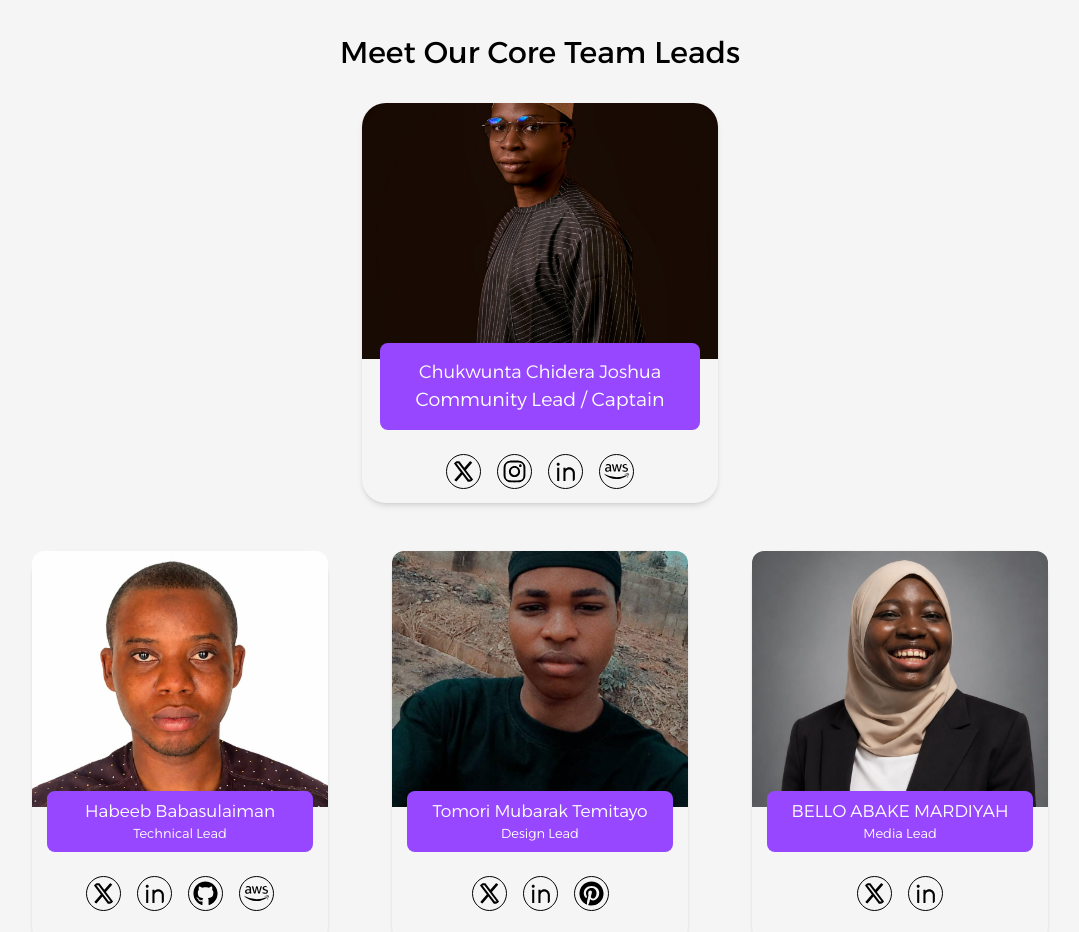
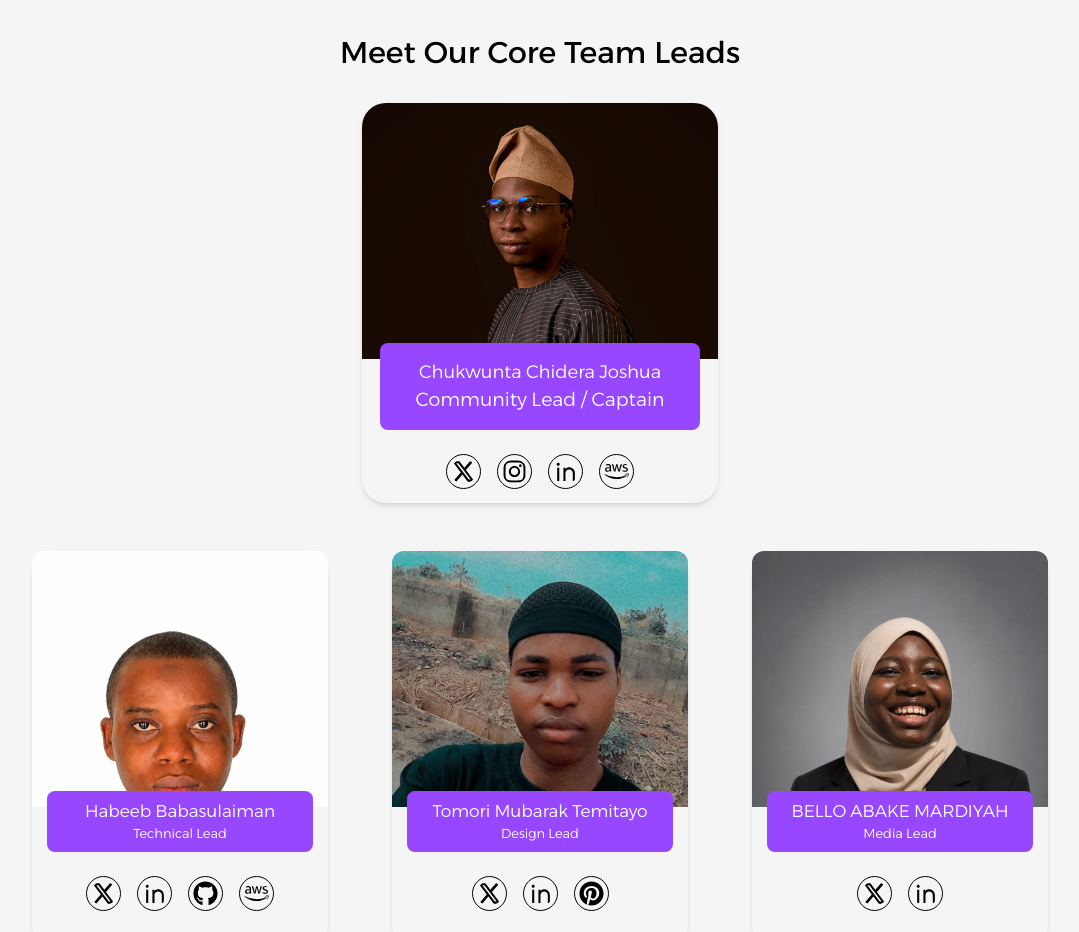
Before and after one commit to AWS-SBG-UNILORIN-DEV/Official_website, a React (Vite) app: page / in a window 1280 px wide. Shown: the part 3200-4132 px from the top of the page, without its empty margins (100-1179 px from the left). Built offline with nearby package versions, Linux system fonts and the light colour scheme.

Commit message:
Update image loading behavior in Team component for improved layout consistency

```diff
--- a/src/components/Team.tsx
+++ b/src/components/Team.tsx
@@ -152,7 +152,7 @@ const Team = () => {
             <img
               src={cloudCaptain}
               loading='lazy'
-              className='w-full h-64 object-cover rounded-tl-3xl rounded-tr-3xl'
+              className='w-full h-64 object-cover object-top rounded-tl-3xl rounded-tr-3xl'
             />
             <div className='name-card bg-[#9747FF] rounded-lg mt-[-40px] text-white w-[90%] flex flex-col items-center p-4'>
               <h3 className='text-[18px] font-light'>
@@ -225,7 +225,7 @@ const Team = () => {
               <img
                 src={item.src}
                 loading='lazy'
-                className='w-full h-64 object-cover rounded-tl-xl rounded-tr-xl'
+                className='w-full h-64 object-cover object-top rounded-tl-xl rounded-tr-xl'
               />
               <div className='name-card bg-[#9747FF] rounded-lg mt-[-40px] text-white w-[90%] flex flex-col items-center p-2'>
                 <h3 className='text-[17px] font-light text-center'>
```
